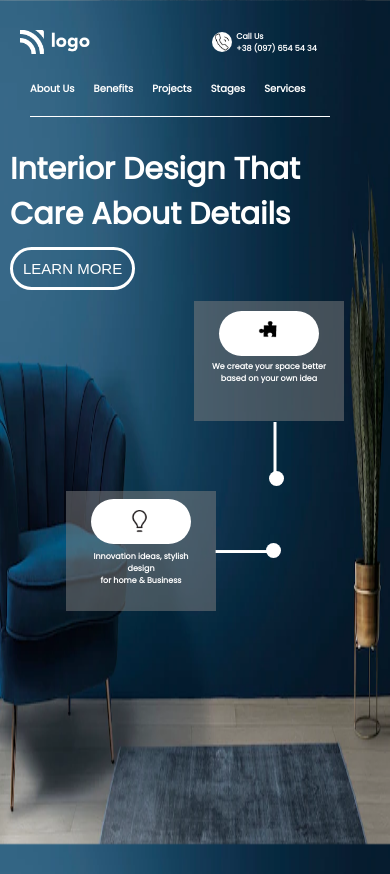
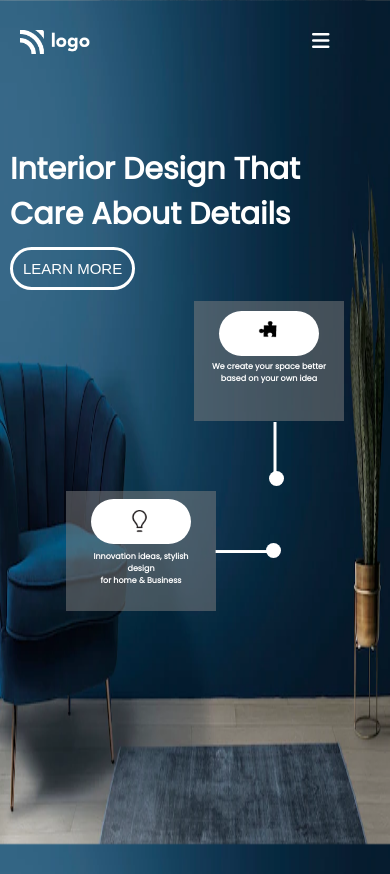
Before and after one commit to sakshiarya41/live-project-10, a plain HTML site: page index.html in a window 390 px wide. Shown: the top 874 px of the page. Drawn offline with Linux system fonts and the light colour scheme.

Commit message:
position changes in mobile responsive

```diff
--- a/index.html
+++ b/index.html
@@ -4,8 +4,10 @@
     <meta charset="UTF-8">
     <meta http-equiv="X-UA-Compatible" content="IE=edge">
     <meta name="viewport" content="width=device-width, initial-scale=1.0">
-    <title>Developer Landing Page</title>
+    <title>Interior Design Landing Page</title>
     <link rel="stylesheet" href="style.css">
+    <link rel="stylesheet" href="https://cdnjs.cloudflare.com/ajax/libs/font-awesome/6.1.2/css/all.min.css" integrity="sha512-1sCRPdkRXhBV2PBLUdRb4tMg1w2YPf37qatUFeS7zlBy7jJI8Lf4VHwWfZZfpXtYSLy85pkm9GaYVYMfw5BC1A==" crossorigin="anonymous" referrerpolicy="no-referrer" />
+
 </head>
 <body>
     <div class="container">
@@ -24,6 +26,9 @@
                     <a class="nav-item">Projects</a>
                     <a class="nav-item">Stages</a>
                     <a class="nav-item">Services</a>
+                </div>
+                <div class="mobile-nav-bar">
+                    <i class="fa-solid fa-bars"></i>
                 </div>
 
                 <!-- right header -->
--- a/style.css
+++ b/style.css
@@ -30,7 +30,10 @@ body{
     .nav div{
         display: inline-block;
     }
-
+    .mobile-nav-bar{
+        display: none;
+        visibility: hidden;
+    }
     #nav-items{
         position: relative;
         top:-100px;
@@ -200,45 +203,29 @@ body{
             height:7vh;
             width:300px;
             margin-left: 10px;
-            border-bottom: 1px solid white;
+            border: none;
         }
 
-        #nav-items{
-            position: relative;
-            top:20px;
+        #nav-items,   .right-header{
+            display: none;
+            visibility: hidden;
         }
 
-        a.nav-item{
-            padding: 0px 15px 0px 0px;
-            font-size: 10px;
-
-        }
-
-        .right-header{
-            position: relative;
-            left:50%;
-        }
-
-        .right-header img{
-            position: relative;
-            left: 40%;
-            top:-45px;
-            height:20px;
-            width:20px;
-        }
-
-        .right-header h2{
-            position: relative;
-            left: 70%;
-            top:-70px;
-            font-size:8px;
+        .mobile-nav-bar{
+            position: absolute;
+            visibility: visible;
+            display: inline-block;
+            color:white;
+            left:80%;
+            top:30px;
+            font-size: 20px;
         }
        /* ................navigation ends....................... */
 
         .left-section{
             margin-top:30px;
             margin-left:10px;
-            width:300px;
+            width:80vw;
         }
 
         .heading{
```
Also changed, not shown: mobile-responsive.png (deleted), screenshot/Screenshot.jpeg (renamed from Screenshot.png), screenshot/Screenshot.png (added), screenshot/mobile-responsive.png (added), 1 other file.
